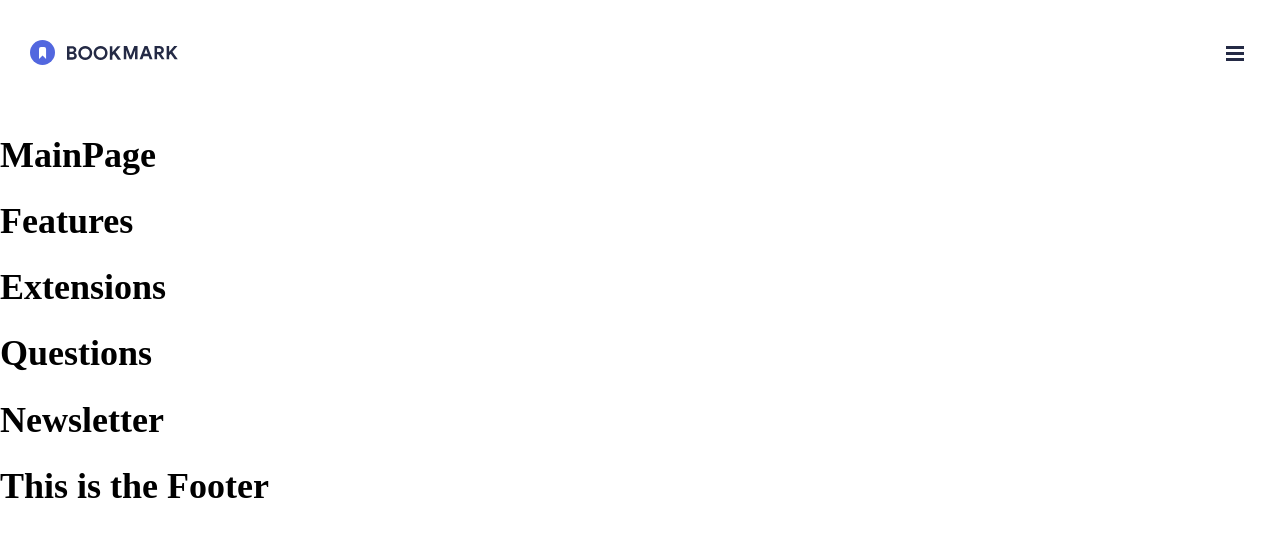
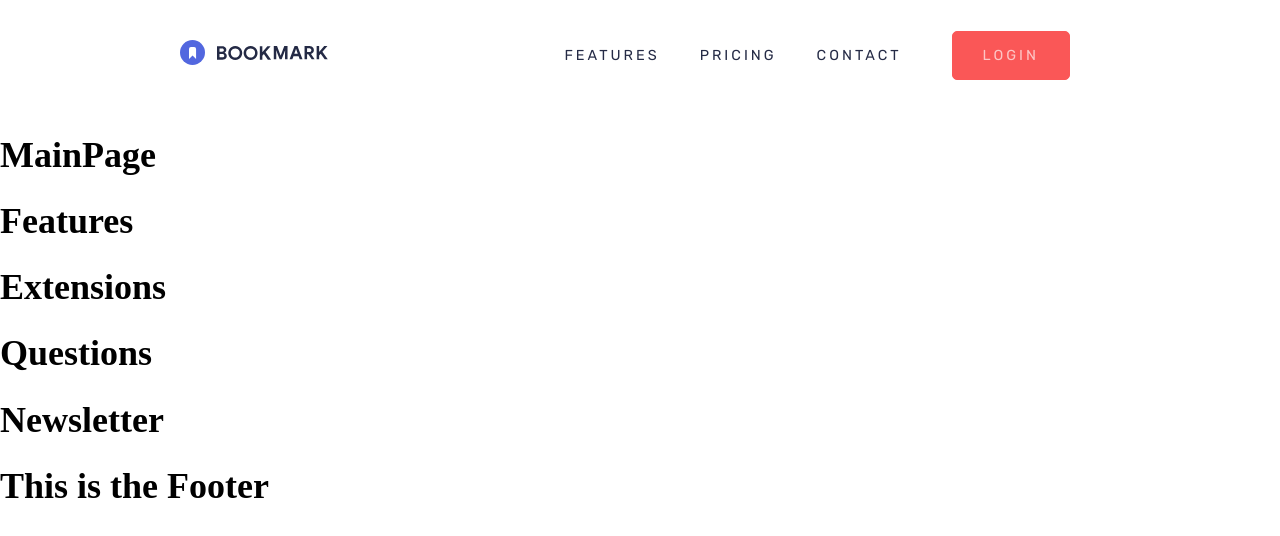
Before and after one commit to PIvSky/bookmark, a React (Create React App) app: page / in a window 1280 px wide. Shown: the top 536 px of the page. Built offline with nearby package versions, Linux system fonts and the light colour scheme.

Commit message:
Desktop navbar completed

```diff
--- a/src/components/Navbar.js
+++ b/src/components/Navbar.js
@@ -38,7 +38,6 @@ const Navbar = () => {
                     <img
                         src={BookmarkLogoWhite}
                         alt='bookmark-logo'
-                        style={{ fill: 'white' }}
                     />
                     <button className='navbar-btn-close'>
                         <img
--- a/src/styles/Colors.scss
+++ b/src/styles/Colors.scss
@@ -1,8 +1,8 @@
 $colors :(
     primary: hsl(231, 69%, 60%),
-    red: hsl(0, 94%, 66%),
-    gray: hsl(229, 8%, 60%),
-    blue: hsl(229, 31%, 21%),
+    red-col: hsl(0, 94%, 66%),
+    gray-col: hsl(229, 8%, 60%),
+    blue-col: hsl(229, 31%, 21%),
     blue-transparent: hsla(228, 29%, 21%, 0.961),
     white-col: hsla(0, 0%, 100%, 0.659)
 );
--- a/src/styles/Fonts.scss
+++ b/src/styles/Fonts.scss
@@ -3,6 +3,7 @@ $fonts : (
 );
 
 $font-size : (
+    small: 0.8rem,
     basic: 1rem,
     title-sm: 1.2rem,
     title-lg: 1.4rem,
--- a/src/styles/Navbar.css
+++ b/src/styles/Navbar.css
@@ -86,4 +86,51 @@ header .header-btn {
 }
 header .responsive_nav {
   transform: none;
+}
+
+@media screen and (min-width: 1100px) {
+  header .header-logo {
+    padding-left: 150px;
+  }
+  header .navbar {
+    font-size: 0.8rem;
+    transform: none;
+    flex-direction: row;
+    justify-content: flex-end;
+    align-items: center;
+    position: relative;
+    height: 110px;
+    padding-right: 150px;
+    background: none;
+    color: hsl(229, 31%, 21%);
+    z-index: 0;
+  }
+  header .navbar .navbar-header {
+    display: none;
+  }
+  header .navbar .navbar-elements {
+    display: flex;
+    flex-direction: row;
+    justify-content: flex-end;
+    margin: 0px;
+  }
+  header .navbar .navbar-btn {
+    font-size: 0.8rem;
+    padding: 15px 30px;
+    border: 1px solid hsl(0, 94%, 66%);
+    background-color: hsl(0, 94%, 66%);
+    color: hsla(0, 0%, 100%, 0.659);
+  }
+  header .navbar .nav-btn__close {
+    display: none;
+  }
+  header .navbar .navbar-sm {
+    display: none;
+  }
+  header .navbar .navbar-sm svg {
+    display: none;
+  }
+  header .header-btn {
+    display: none;
+  }
 }/*# sourceMappingURL=Navbar.css.map */
--- a/src/styles/Navbar.scss
+++ b/src/styles/Navbar.scss
@@ -92,7 +92,6 @@ header {
             svg {
                 padding-inline: 20px;
             }
-
         }
     }
 
@@ -105,3 +104,60 @@ header {
         transform: none;
     }
 }
+
+@media screen and (min-width: 1100px){
+    header {
+
+        .header-logo{
+            padding-left: 150px;
+        }
+
+        .navbar {
+            font-size: map-get($font-size, small );
+            transform: none;
+            flex-direction: row;
+            justify-content: flex-end;
+            align-items: center;
+            position: relative;
+            height: 110px;
+            padding-right: 150px;
+            background: none;
+            color: map-get($colors, blue-col );
+            z-index: 0;
+
+            .navbar-header{
+                display: none;
+            }
+
+            .navbar-elements {
+                display: flex;
+                flex-direction: row;
+                justify-content: flex-end;
+                margin: 0px;
+            }
+
+            .navbar-btn {
+                font-size: map-get($font-size, small );
+                padding: 15px 30px;
+                border: 1px solid map-get($colors, red-col);
+                background-color: map-get($colors, red-col);
+                color: map-get($colors, white-col );
+            }
+
+            .nav-btn__close {
+                display: none;
+            }
+
+            .navbar-sm {
+                display: none;
+                svg {
+                    display: none;
+                }
+            }
+        }
+
+        .header-btn {
+            display: none;
+        }
+    }
+}
```
Also changed, not shown: 1 other file (tests, documents, lock files or other folders).
